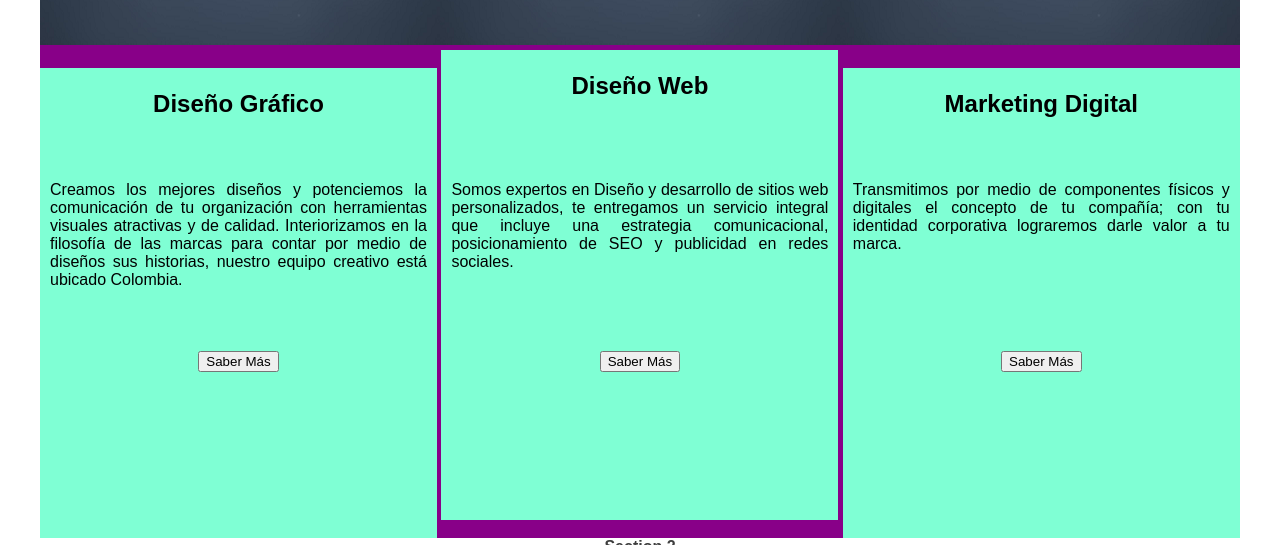
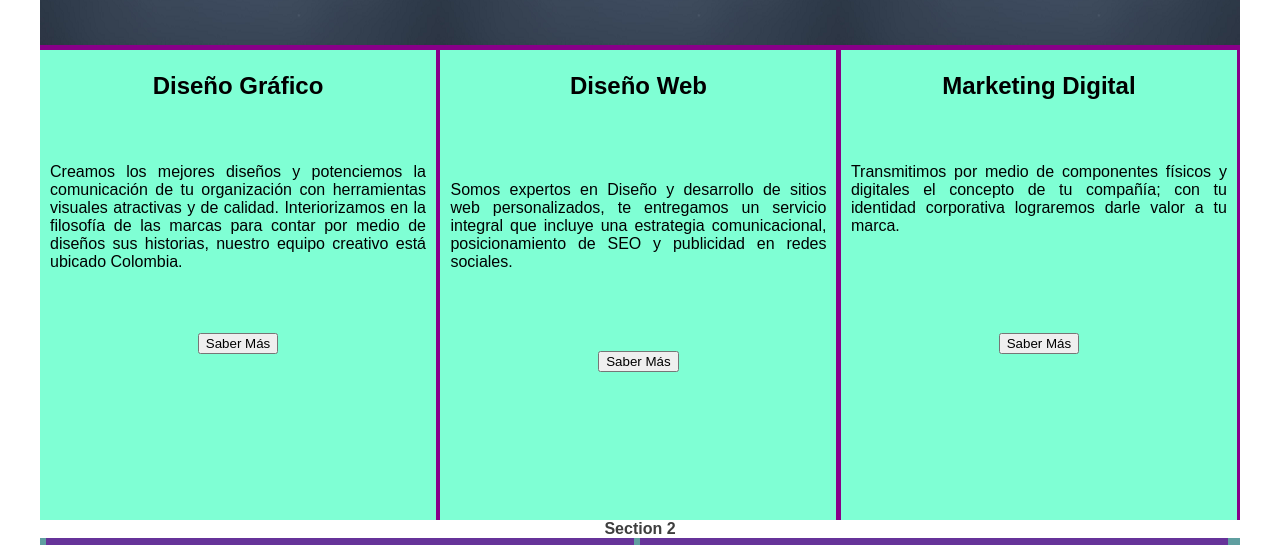
Before and after one commit to camilorivillasmolina/proyecto_ciclo_3, a website: page src/index.html in a window 1280 px wide. Shown: the part 195-740 px from the top of the page. Drawn offline with Linux system fonts and the light colour scheme.

Commit message:
Update style.css

```diff
--- a/src/style.css
+++ b/src/style.css
@@ -2,7 +2,9 @@ body{
     margin-top: 0px;
     font-family: Arial, Helvetica, sans-serif;
 }
-
+.imgp{
+    width:20%
+}
 .container1{
     width: 1200px;
     height: 240px;
@@ -76,11 +78,10 @@ body{
 }
 
 .col-3{
-    width: 33.08%;
+    width: 33%;
     height: 470px;
     background-color: aquamarine;
-    display: inline-block;
-    padding: -15px;
+    display: inline-flex;
     margin-top: 5px;
     text-align: center;
 }
```
